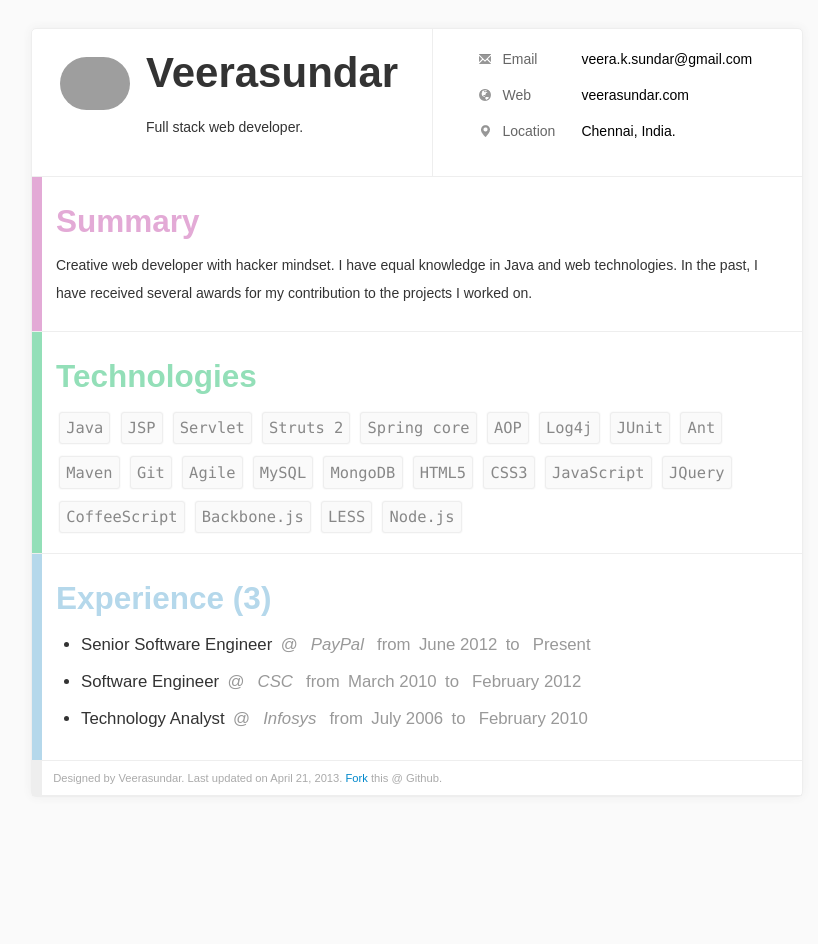
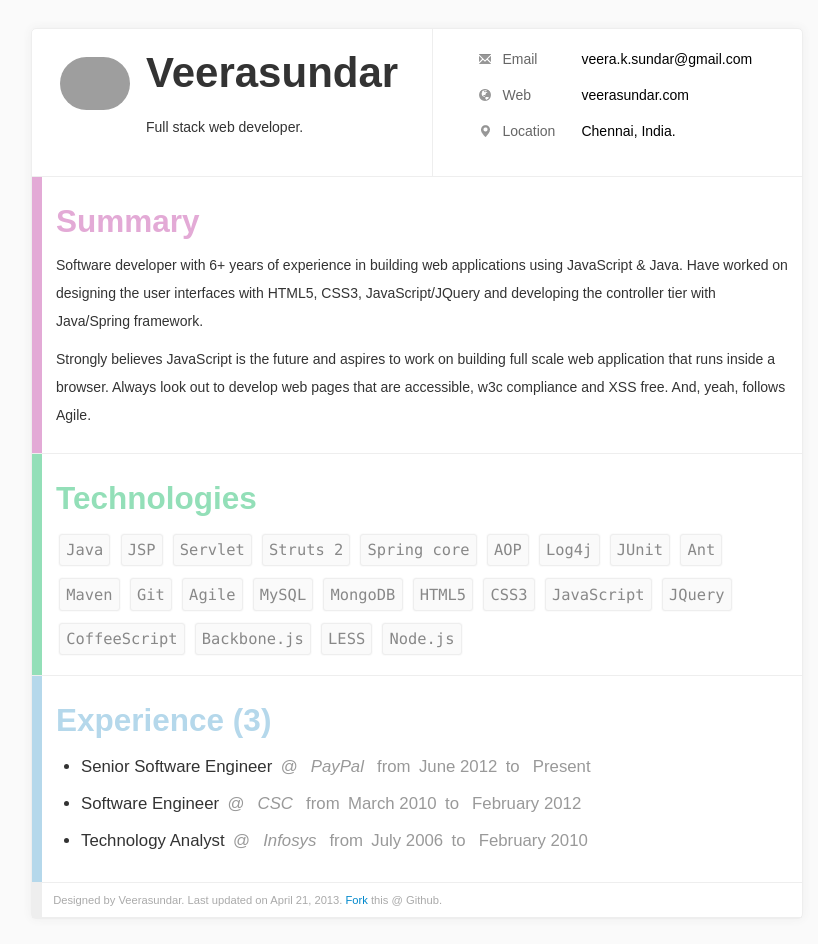
Before and after one commit to vraa/resume, a plain HTML site: page index.htm in a window 1280 px wide. Shown: the whole page, without its empty margins (223-1041 px from the left). Before the commit the page ends 825 px from the top, so only its background shows below. Drawn offline with Linux system fonts and the light colour scheme; grey boxes are pictures that could not be loaded.

Commit message:
Update professional summary section.

```diff
--- a/index.htm
+++ b/index.htm
@@ -62,7 +62,8 @@
 
 				<article class='span8'>
 					<h2>Summary</h2>
-					<p>Creative web developer with hacker mindset. I have equal knowledge in Java and web technologies. In the past, I have received several awards for my contribution to the projects I worked on.</p>
+					<p>Software developer with 6+ years of experience in building web applications using JavaScript & Java. Have worked on designing the user interfaces with HTML5, CSS3, JavaScript/JQuery and developing the controller tier with Java/Spring framework.</p>
+					<p>Strongly believes JavaScript is the future and aspires to work on building full scale web application that runs inside a browser. Always look out to develop web pages that are accessible, w3c compliance and XSS free. And, yeah, follows Agile.</p>
 				</article>
 
 			</section>
```
